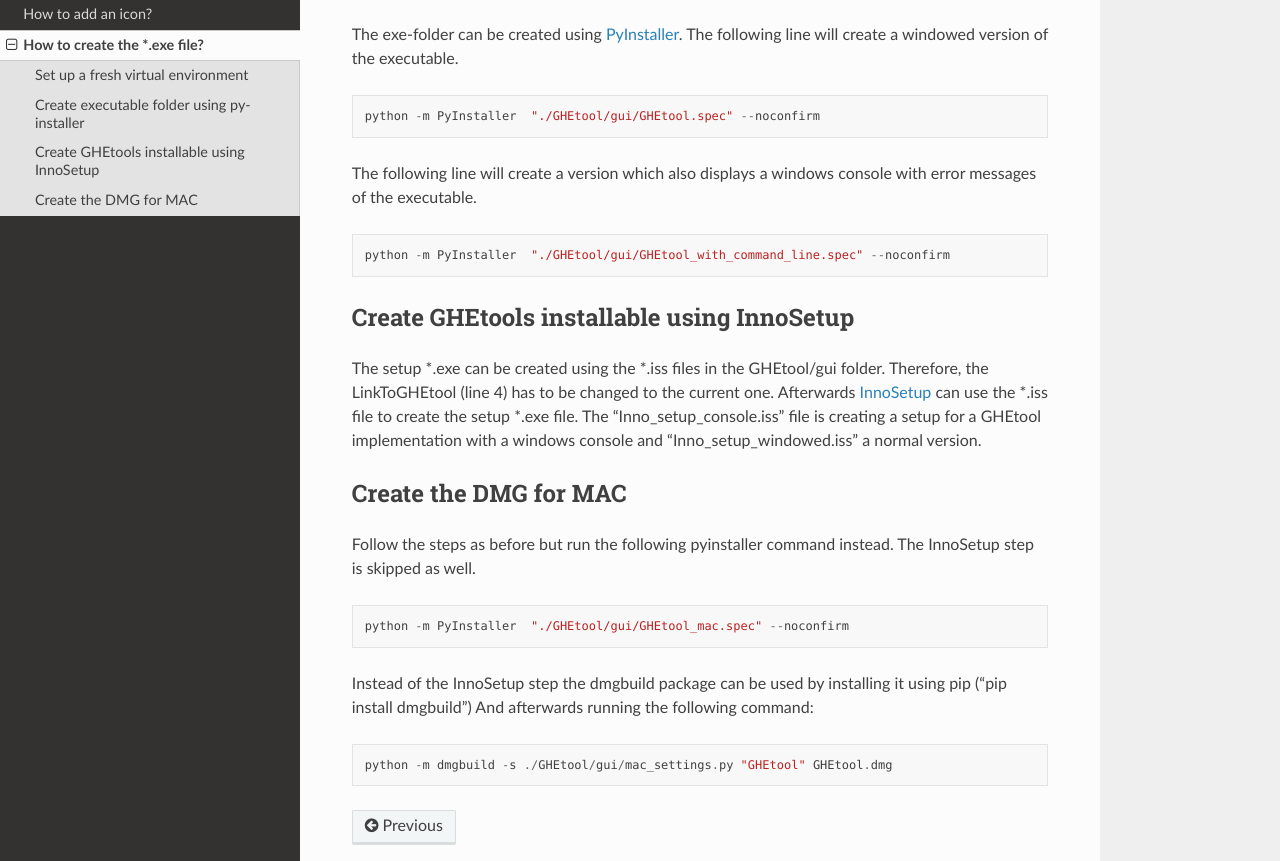
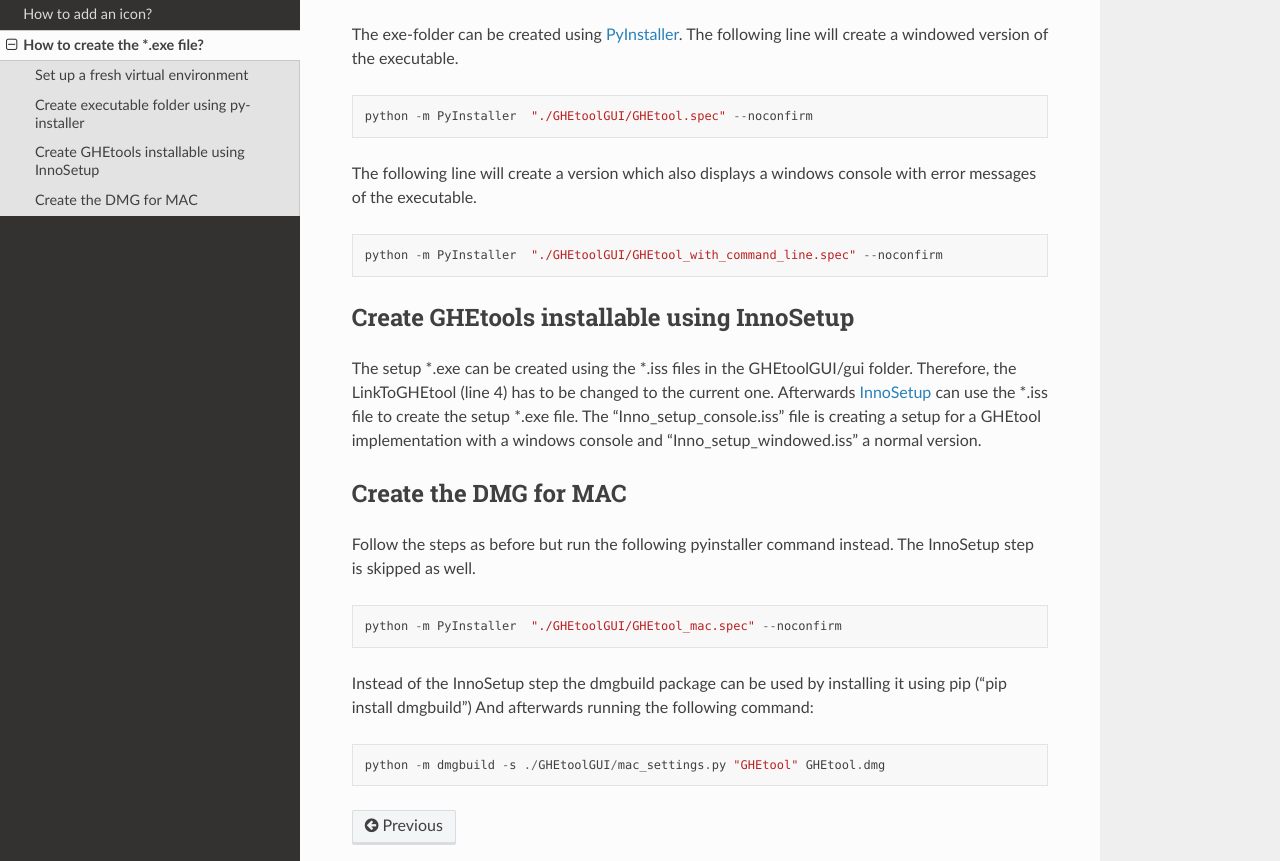
Before and after one commit to wouterpeere/GHEtool-GUI, a Sphinx documentation site: the page built from docs/sources/gui/gui_exe.md, in a window 1280 px wide and 1400 px high, scrolled down 567 px. Shown: the part 425-1286 px from the top of the window. Built offline with Sphinx 7.4.7 and the Read the Docs theme 2.0.0, drawn with Linux system fonts in a browser that asks for light colours; formulas are drawn with MathJax 3; pages that are not in the unit, such as notebooks, are missing from menus.

Commit message:
Correct references

````diff
--- a/docs/sources/gui/gui_exe.md
+++ b/docs/sources/gui/gui_exe.md
@@ -40,16 +40,16 @@ python -m pip install PyInstaller
 The exe-folder can be created using [PyInstaller](https://pyinstaller.org/en/stable/). The following line will create a windowed version of the executable.
 
 ```
-python -m PyInstaller  "./GHEtool/gui/GHEtool.spec" --noconfirm
+python -m PyInstaller  "./GHEtoolGUI/GHEtool.spec" --noconfirm
 ```
 The following line will create a version which also displays a windows console with error messages of the executable.
 ```
-python -m PyInstaller  "./GHEtool/gui/GHEtool_with_command_line.spec" --noconfirm
+python -m PyInstaller  "./GHEtoolGUI/GHEtool_with_command_line.spec" --noconfirm
 ```
 
 ## Create GHEtools installable using InnoSetup
 
-The setup *.exe can be created using the *.iss files in the GHEtool/gui folder. Therefore, the LinkToGHEtool (line 4) has to be changed to the current one.
+The setup *.exe can be created using the *.iss files in the GHEtoolGUI/gui folder. Therefore, the LinkToGHEtool (line 4) has to be changed to the current one.
 Afterwards [InnoSetup](http://www.innosetup.org/) can use the *.iss file to create the setup *.exe file.
 The "Inno_setup_console.iss" file is creating a setup for a GHEtool implementation with a windows console and "Inno_setup_windowed.iss" a normal version.
 
@@ -58,12 +58,12 @@ The "Inno_setup_console.iss" file is creating a setup for a GHEtool implementati
 Follow the steps as before but run the following pyinstaller command instead. The InnoSetup step is skipped as well.
 
 ```
-python -m PyInstaller  "./GHEtool/gui/GHEtool_mac.spec" --noconfirm
+python -m PyInstaller  "./GHEtoolGUI/GHEtool_mac.spec" --noconfirm
 ```
 
 Instead of the InnoSetup step the dmgbuild package can be used by installing it using pip ("pip install dmgbuild")
 And afterwards running the following command:
 
 ```
-python -m dmgbuild -s ./GHEtool/gui/mac_settings.py "GHEtool" GHEtool.dmg
+python -m dmgbuild -s ./GHEtoolGUI/mac_settings.py "GHEtool" GHEtool.dmg
 ```
````
Also changed, not shown: docs/GHEtool.png, 2 other files.
